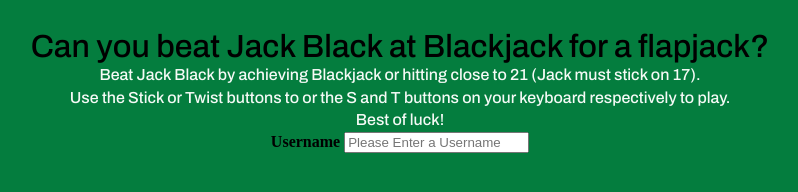
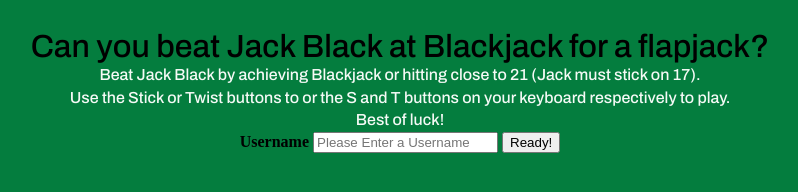
Before and after one commit to one1189/JackBlack, a plain HTML site: page index.html in a window 1280 px wide. Shown: the whole page, without its empty margins (240-1038 px from the left). Drawn offline with Linux system fonts and the light colour scheme; a web font is replaced by a local one.

Commit message:
connect index page to jackblack page

```diff
--- a/index.html
+++ b/index.html
@@ -20,6 +20,7 @@
     <div class="username">
         <label for="uname"><b>Username</b></label>
         <input type="text" placeholder="Please Enter a Username" name="uname" required>
+        <button onclick="window.location.href = 'jackblack.html';">Ready!</button>
     </div>
 </body>
 
```
